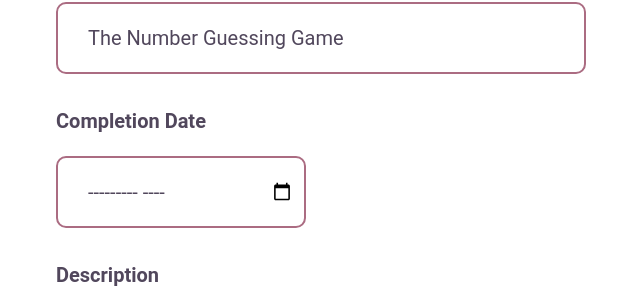
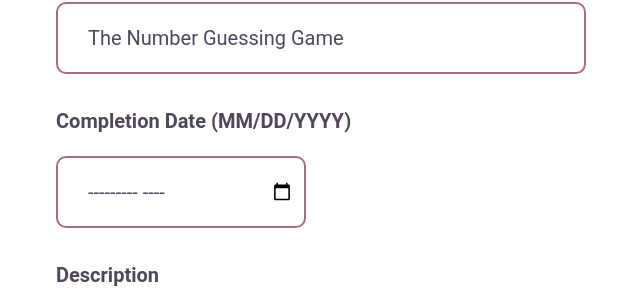
Before and after one commit to ericsryan/python_techdegree_project_5, a Flask app: page /projects/1/edit in a window 1280 px wide. Shown: the part 1077-1379 px from the top of the page, without its empty margins (319-959 px from the left). Run offline with Flask 3, Linux system fonts and the light colour scheme; data comes from the database, SQL or seed files in the repository.

Commit message:
Add tagline to header and indicate date format in project add/edit pages

```diff
--- a/templates/edit_projectform.html
+++ b/templates/edit_projectform.html
@@ -10,7 +10,7 @@
         <form action="{{ url_for('edit_project', id=project.id) }}" method="POST">
             <label for="title">Project Title</label>
             <input type="text" name="title" id="title" placeholder="Project Name" value="{{ project.title }}" required>
-            <label for="date">Completion Date</label>
+            <label for="date">Completion Date (MM/DD/YYYY)</label>
             <input type="month" name="date" id="date" value="{{ project.date|format_date }}" required>
             <label for="description">Description</label>
             <textarea name="description" id="description" cols="30" rows="20" placeholder="Description" required>{{ project.description }}</textarea>
```
